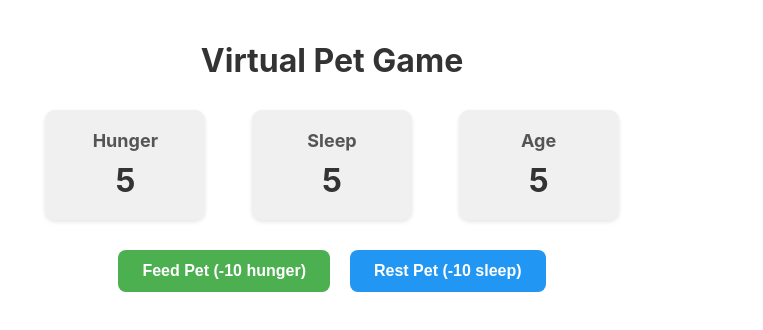
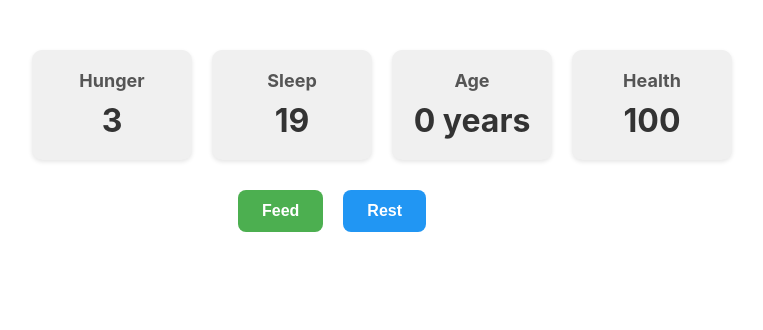
Before and after one commit to sbboard/jambuddy2k, a React (Vite) app: page / in a window 1280 px wide. Shown: the top 330 px of the page, without its empty margins (308-1071 px from the left). Built offline with nearby package versions, Linux system fonts and the light colour scheme.

Commit message:
feat: implement virtual pet game mechanics with health tracking and UI components

```diff
--- a/src/App.tsx
+++ b/src/App.tsx
@@ -1,61 +1,10 @@
-import { useEffect } from 'react';
 import './App.css';
-import { incrementStats, feedPet, restPet } from './store/gameSlice';
-import { useAppDispatch, useAppSelector } from './app/hooks';
+import { useAppSelector } from './app/hooks';
+import { End } from './components/end/End';
+import { Pet } from './components/pet/Pet';
 
 export const App = () => {
-    const dispatch = useAppDispatch();
-    const hunger = useAppSelector(state => state.game.hunger);
-    const sleep = useAppSelector(state => state.game.sleep);
-    const age = useAppSelector(state => state.game.age);
+    const { health } = useAppSelector(state => state.game);
 
-    useEffect(() => {
-        const interval = setInterval(() => {
-            dispatch(incrementStats());
-        }, 1000);
-
-        return () => {
-            clearInterval(interval);
-        };
-    }, [dispatch]);
-
-    const handleFeed = () => {
-        dispatch(feedPet());
-    };
-
-    const handleRest = () => {
-        dispatch(restPet());
-    };
-
-    return (
-        <div className="App">
-            <h1>Virtual Pet Game</h1>
-
-            <div className="stats-container">
-                <div className="stat">
-                    <h2>Hunger</h2>
-                    <div className="stat-value">{hunger}</div>
-                </div>
-
-                <div className="stat">
-                    <h2>Sleep</h2>
-                    <div className="stat-value">{sleep}</div>
-                </div>
-
-                <div className="stat">
-                    <h2>Age</h2>
-                    <div className="stat-value">{age}</div>
-                </div>
-            </div>
-
-            <div className="actions">
-                <button onClick={handleFeed} className="action-button feed">
-                    Feed Pet (-10 hunger)
-                </button>
-                <button onClick={handleRest} className="action-button rest">
-                    Rest Pet (-10 sleep)
-                </button>
-            </div>
-        </div>
-    );
+    return <div className="App">{health ? <Pet /> : <End />}</div>;
 };
--- /dev/null
+++ b/src/components/end/End.tsx
@@ -0,0 +1,7 @@
+export const End = () => {
+    return (
+        <div>
+            <h1>Game Over</h1>
+        </div>
+    );
+};
--- /dev/null
+++ b/src/components/pet/Controls/Controls.tsx
@@ -0,0 +1,22 @@
+import { feedPet, restPet } from '../../../store/gameSlice';
+import { useAppDispatch } from '../../../app/hooks';
+
+export const Controls = () => {
+    const dispatch = useAppDispatch();
+    return (
+        <div className="actions">
+            <button
+                onClick={() => dispatch(feedPet())}
+                className="action-button feed"
+            >
+                Feed
+            </button>
+            <button
+                onClick={() => dispatch(restPet())}
+                className="action-button rest"
+            >
+                Rest
+            </button>
+        </div>
+    );
+};
--- /dev/null
+++ b/src/components/pet/Pet.tsx
@@ -0,0 +1,28 @@
+import { Screen } from './Screen/Screen';
+import { Controls } from './Controls/Controls';
+import { useEffect } from 'react';
+import { incrementStats } from '../../store/gameSlice';
+import { useAppDispatch } from '../../app/hooks';
+
+const MS_PER_TICK = 1000;
+
+export const Pet = () => {
+    const dispatch = useAppDispatch();
+
+    useEffect(() => {
+        const interval = setInterval(() => {
+            dispatch(incrementStats());
+        }, MS_PER_TICK);
+
+        return () => {
+            clearInterval(interval);
+        };
+    }, [dispatch]);
+
+    return (
+        <>
+            <Screen />
+            <Controls />
+        </>
+    );
+};
--- /dev/null
+++ b/src/components/pet/Screen/Screen.tsx
@@ -0,0 +1,29 @@
+import { useAppSelector } from '../../../app/hooks';
+
+export const Screen = () => {
+    const { hunger, sleep, age, health } = useAppSelector(state => state.game);
+
+    return (
+        <div className="stats-container">
+            <div className="stat">
+                <h2>Hunger</h2>
+                <div className="stat-value">{hunger}</div>
+            </div>
+
+            <div className="stat">
+                <h2>Sleep</h2>
+                <div className="stat-value">{sleep}</div>
+            </div>
+
+            <div className="stat">
+                <h2>Age</h2>
+                <div className="stat-value">{age} years</div>
+            </div>
+
+            <div className="stat">
+                <h2>Health</h2>
+                <div className="stat-value">{health}</div>
+            </div>
+        </div>
+    );
+};
--- a/src/store/gameSlice.ts
+++ b/src/store/gameSlice.ts
@@ -4,28 +4,54 @@ type GameState = {
     hunger: number;
     sleep: number;
     age: number;
+    health: number;
 };
 
+const MAX_HEALTH = 100;
+const MAX_HUNGER = 3;
+const HOURS_PER_DAY = 24;
+const MAX_AGE = 80;
+const MEALS_PER_DAY = 3;
+
 const initialState: GameState = {
-    hunger: 0,
-    sleep: 0,
+    hunger: MAX_HUNGER,
+    sleep: HOURS_PER_DAY,
+    health: MAX_HEALTH,
     age: 0,
 };
+
+let tickCount = 0;
 
 const gameSlice = createSlice({
     name: 'game',
     initialState,
     reducers: {
         incrementStats: state => {
-            state.hunger += 1;
-            state.sleep += 1;
-            state.age += 1;
+            tickCount += 1;
+
+            // Hourly stat changes
+            if (tickCount % 1 === 0) {
+                state.sleep = Math.max(0, state.sleep - 1);
+            }
+            if (tickCount % (HOURS_PER_DAY / MEALS_PER_DAY) === 0) {
+                state.hunger = Math.max(0, state.hunger - 1);
+            }
+            if (tickCount % HOURS_PER_DAY === 0) {
+                state.age = Math.min(MAX_AGE, state.age + 1);
+            }
+
+            // Overall health
+            if (state.hunger === 0) {
+                state.health = Math.max(0, state.health - 1);
+            }
+            if (state.sleep === 0) state.health = Math.max(0, state.health - 1);
+            if (state.age === MAX_AGE) state.health = 0;
         },
         feedPet: state => {
-            state.hunger = Math.max(0, state.hunger - 10);
+            state.hunger = Math.max(0, state.hunger + 1);
         },
         restPet: state => {
-            state.sleep = Math.max(0, state.sleep - 10);
+            state.sleep = Math.max(0, state.sleep + 1);
         },
     },
 });
```
